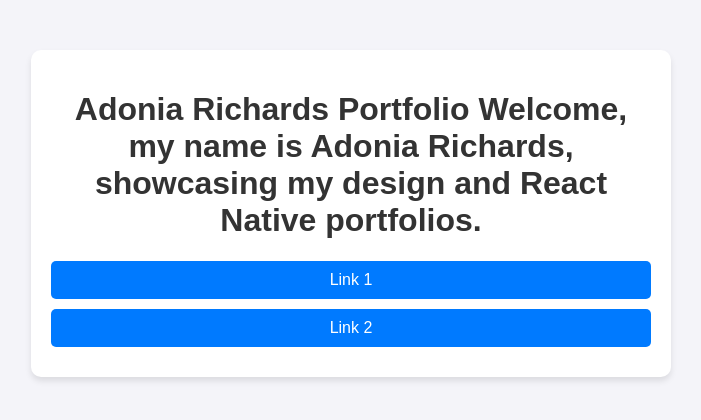
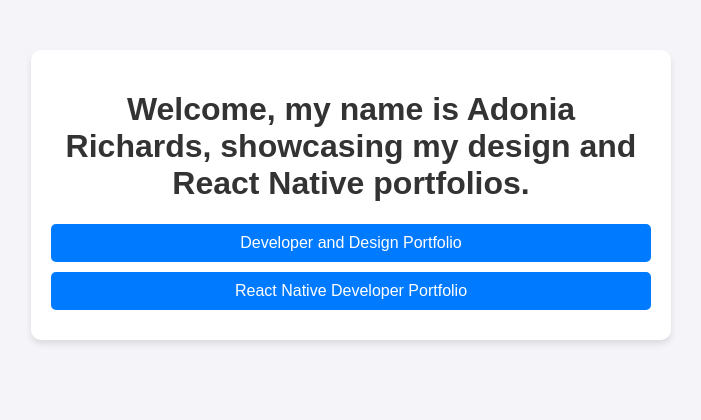
Before and after one commit to adoniar/Adonia-Richards-Portfolio, a plain HTML site: page index.html in a window 1280 px wide. Shown: the whole page, without its empty margins (289-990 px from the left). Drawn offline with Linux system fonts and the light colour scheme.

Commit message:
changed links names

```diff
--- a/index.html
+++ b/index.html
@@ -38,10 +38,9 @@
 </head>
 <body>
     <div class="container">
-        <h1><bold>Adonia Richards Portfolio</bold>
-            Welcome, my name is Adonia Richards, showcasing my design and React Native portfolios.</h1>
-        <a href="https://exuberant-adoniar2000.wordpress.com/" class="link" target="_self">Link 1</a>
-        <a href="https://adoniar.github.io/portfolio/" class="link" target="_self">Link 2</a>
+        <h1>Welcome, my name is Adonia Richards, showcasing my design and React Native portfolios.</h1>
+        <a href="https://exuberant-adoniar2000.wordpress.com/" class="link" target="_self">Developer and Design Portfolio</a>
+        <a href="https://adoniar.github.io/portfolio/" class="link" target="_self">React Native Developer Portfolio</a>
     </div>
 </body>
 </html>
```
